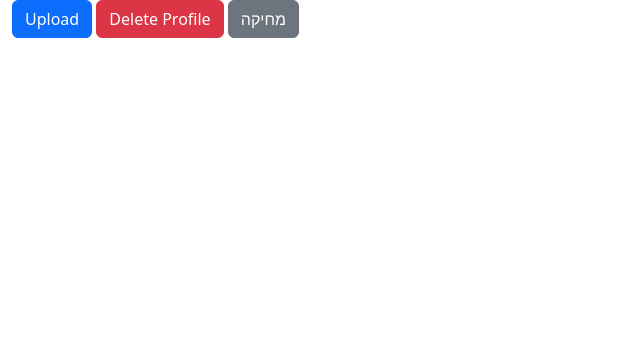
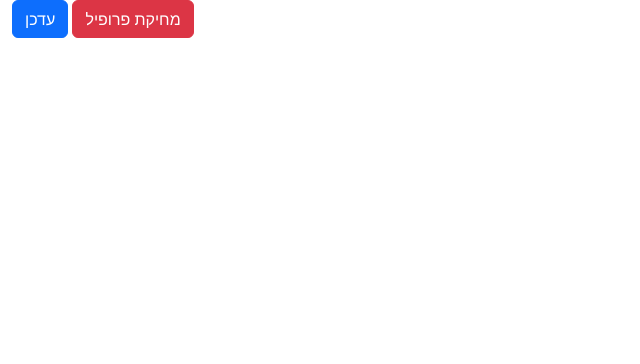
Before and after one commit to Haimaimon/123, a Django app: template templates/profile.html in a window 1280 px wide. Shown: the part 56-420 px from the top of the page, without its empty margins (0-640 px from the left). Run offline with Django 4.2, Linux system fonts and the light colour scheme; the template is opened without the code that fills it: values that come from a table or form of the project are taken from there, others are empty; parts of the project's set-up code (start-up, migrations or seed data) failed here and were passed over; some libraries are stand-ins or nearby versions.

Commit message:
delet profile

```diff
--- a/Job_Tech/urls.py
+++ b/Job_Tech/urls.py
@@ -19,6 +19,7 @@ urlpatterns = [
     path('logout/', views.logoutUser, name="logout"),
     path('jobseeker/', views.userPage, name='jobseeker'),
     path('profileseeker/', views.profileseeker, name="profileseeker"),
+    path('delete/', views.deleteProfile, name="delete"),
 
     path('reset_password/', auth_views.PasswordResetView.as_view(template_name="password_reset.html"), name="reset_password"),
     path('reset_password_send/', auth_views.PasswordResetDoneView.as_view(template_name="password_reset_send.html"), name="password_reset_done"),
--- a/templates/profile.html
+++ b/templates/profile.html
@@ -6,9 +6,9 @@
                               {% csrf_token %}
                               {{ form.as_p }}
 
-                              <input class="btn btn-primary" type="submit" value="Upload">
-                              <input class="btn btn-danger" type="submit" value="Delete Profile">
-                              <a href="{% url 'delete' %}" class="btn btn-secondary">מחיקה</a>
+                              <input class="btn btn-primary" type="submit" value="עדכן">
+                              <a href="{% url 'delete' %}" class="btn btn-danger">מחיקת פרופיל</a>
                             </form>
                     </form>
+
 {% endblock %}
```
Also changed, not shown: Job_Tech/views.py (+12 -0 lines).
